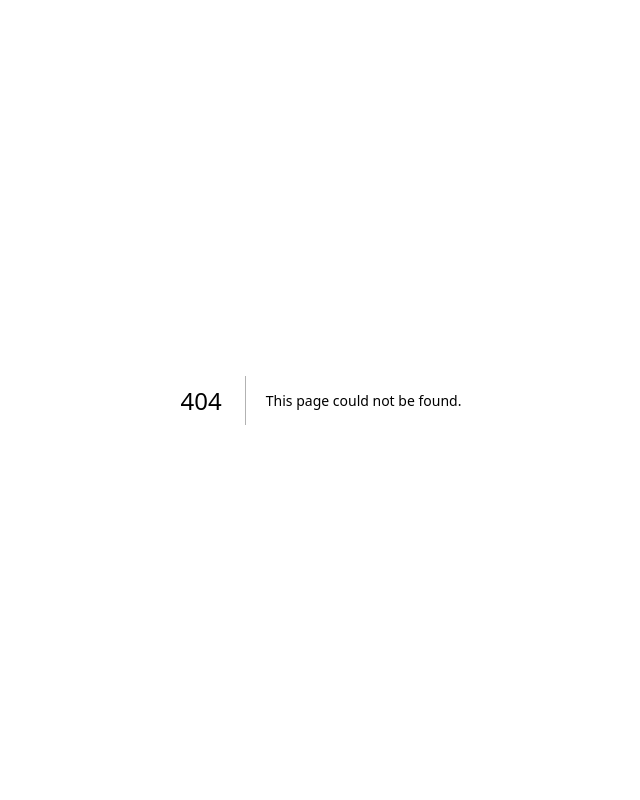
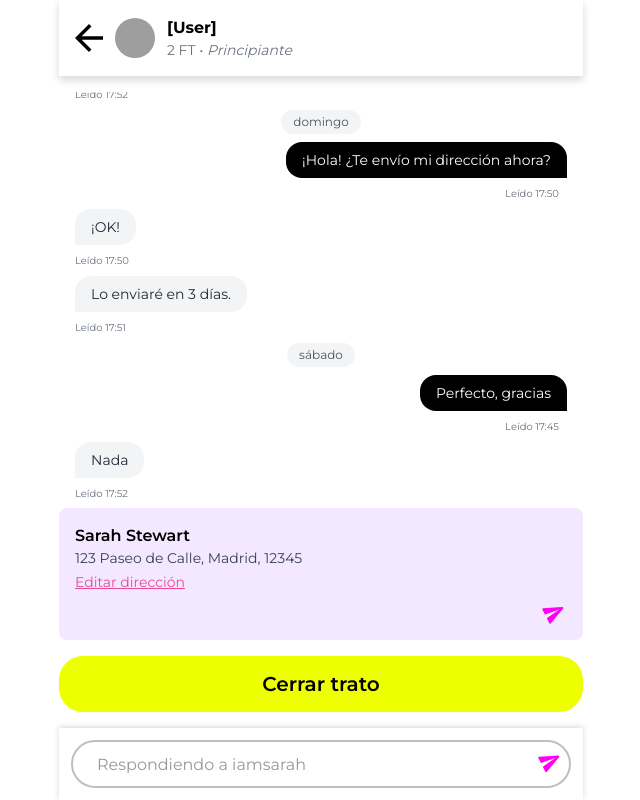
Before and after one commit to MitalLogistic/zeroNPC_vercel, a Next.js app: page /chatDetails in a window 1280 px wide. Before the commit this address had no page. Shown: the whole page, without its empty margins (319-959 px from the left). Built offline with nearby package versions, Linux system fonts and the light colour scheme; grey boxes are pictures that could not be loaded.

Commit message:
message list page design

```diff
--- /dev/null
+++ b/src/app/(subPage)/chatDetails/page.jsx
@@ -0,0 +1,158 @@
+"use client";
+import Image from "next/image";
+import { useRouter } from "next/navigation";
+import React, { useEffect, useRef, useState } from "react";
+import { motion } from "framer-motion";
+import SendTokenCard from "../../../components/SendTokenCard";
+
+export default function TokenDetailsCard() {
+    const router = useRouter();
+    const messages = [
+        { id: 1, type: 'sender', text: '¡Hola! ¿Te envío mi dirección ahora?', time: '2025-04-13T17:50' },
+        { id: 2, type: 'receiver', text: '¡OK!', time: '2025-04-13T17:50' },
+        { id: 3, type: 'receiver', text: 'Lo enviaré en 3 días.', time: '2025-04-13T17:51' },
+        { id: 4, type: 'sender', text: 'Perfecto, gracias', time: '2025-04-12T17:45' },
+        { id: 5, type: 'receiver', text: 'Nada', time: '2025-04-12T17:52' },
+        { id: 1, type: 'sender', text: '¡Hola! ¿Te envío mi dirección ahora?', time: '2025-04-13T17:50' },
+        { id: 2, type: 'receiver', text: '¡OK!', time: '2025-04-13T17:50' },
+        { id: 3, type: 'receiver', text: 'Lo enviaré en 3 días.', time: '2025-04-13T17:51' },
+        { id: 4, type: 'sender', text: 'Perfecto, gracias', time: '2025-04-12T17:45' },
+        { id: 5, type: 'receiver', text: 'Nada', time: '2025-04-12T17:52' },
+        { id: 1, type: 'sender', text: '¡Hola! ¿Te envío mi dirección ahora?', time: '2025-04-13T17:50' },
+        { id: 2, type: 'receiver', text: '¡OK!', time: '2025-04-13T17:50' },
+        { id: 3, type: 'receiver', text: 'Lo enviaré en 3 días.', time: '2025-04-13T17:51' },
+        { id: 4, type: 'sender', text: 'Perfecto, gracias', time: '2025-04-12T17:45' },
+        { id: 5, type: 'receiver', text: 'Nada', time: '2025-04-12T17:52' },
+    ];
+
+    const chatContainerRef = useRef(null); // Ref to the chat container
+
+    // Function to extract the date part (YYYY-MM-DD)
+    const getDateString = (dateTime) => {
+        const date = new Date(dateTime);
+        return date.toISOString().split('T')[0]; // Return YYYY-MM-DD
+    };
+
+    // Scroll to bottom when messages change
+    useEffect(() => {
+        if (chatContainerRef.current) {
+            chatContainerRef.current.scrollTop = chatContainerRef.current.scrollHeight;
+        }
+    }, [messages]);
+    return (
+        <div className="flex flex-col h-screen">
+            <div className="sticky top-0 bg-white w-full z-10  flex items-center space-x-3 p-4 mb-4 shadow-[0px_4px_8px_#00000029]">
+                <button>  <img src="/images/Back_Arrow_Icon.svg" alt="Back" className="w-7 h-7" /></button>
+                <img src="https://images.pexels.com/photos/1704488/pexels-photo-1704488.jpeg" alt="User" className="w-10 h-10 rounded-full" />
+                <div>
+                    <p className="font-bold text-black">[User]</p>
+                    <p className="text-sm text-gray-500">2 FT • <em>Principiante</em></p>
+                </div>
+            </div>
+
+            <div ref={chatContainerRef} className="flex-grow overflow-y-auto px-4 py-2">
+                <div className="space-y-2">
+                    {messages.map((msg, index) => {
+                        const previousMessage = messages[index - 1];
+                        const isNewDate = previousMessage ? getDateString(previousMessage.time) !== getDateString(msg.time) : true;
+
+                        return (
+                            <React.Fragment key={msg.id}>
+                                {isNewDate && (
+                                    <div className="flex justify-center mb-2">
+                                        <span className="text-xs bg-gray-100 text-gray-600 px-3 py-1 rounded-full">
+                                            {new Date(msg.time).toLocaleDateString('es-ES', { weekday: 'long' })}
+                                        </span>
+                                    </div>
+                                )}
+
+                                {/* Chat Bubble */}
+                                <div className={msg.type === 'sender' ? 'flex justify-end' : 'flex items-start'}>
+                                    <div className={`text-sm px-4 py-2 rounded-2xl max-w-[70%] ${msg.type === 'sender'
+                                        ? 'bg-black text-white rounded-br-none'
+                                        : 'bg-gray-100 text-gray-800 rounded-bl-none'
+                                        }`}
+                                    >
+                                        {msg.text}
+                                    </div>
+                                </div>
+
+                                {/* Time of message */}
+                                <div className={msg.type === 'sender' ? 'flex justify-end' : 'flex justify-start'}>
+                                    <span className="text-[10px] text-gray-500 pr-2">
+                                        {`Leído ${new Date(msg.time).toLocaleTimeString('es-ES', { hour: '2-digit', minute: '2-digit' })}`}
+                                    </span>
+                                </div>
+                            </React.Fragment>
+                        );
+                    })}
+                </div>
+            </div>
+
+            {/* Address Card
+            <div className="bg-purple-100 p-4 rounded-lg mb-4">
+                <p className="font-semibold text-black">Sarah Stewart</p>
+                <p className="text-sm text-gray-700">123 Paseo de Calle, Madrid, 12345</p>
+                <p className="text-pink-500 text-sm underline cursor-pointer mt-1">Editar dirección</p>
+                <div className="flex justify-end mt-2">
+                    <button className="text-pink-500">
+                        <svg xmlns="http://www.w3.org/2000/svg" className="w-5 h-5 transform rotate-45" fill="currentColor" viewBox="0 0 24 24">
+                            <path d="M2.01 21L23 12 2.01 3 2 10l15 2-15 2z" />
+                        </svg>
+                    </button>
+                </div>
+            </div>
+
+
+            <div className="flex justify-center mb-4">
+                <button className="main-button">Cerrar trato</button>
+            </div>
+
+            <div className="flex justify-end">
+                <button className="text-pink-500">
+                    <svg xmlns="http://www.w3.org/2000/svg" className="w-6 h-6 transform rotate-45" fill="currentColor" viewBox="0 0 24 24">
+                        <path d="M2.01 21L23 12 2.01 3 2 10l15 2-15 2z" />
+                    </svg>
+                </button>
+            </div> */}
+            <div className="bg-white space-y-4">
+                {/* Address Card */}
+                <div className="bg-purple-100 p-4 rounded-lg">
+                    <p className="font-semibold text-black">Sarah Stewart</p>
+                    <p className="text-sm text-gray-700">123 Paseo de Calle, Madrid, 12345</p>
+                    <p className="text-pink-500 text-sm underline cursor-pointer mt-1">Editar dirección</p>
+                    <div className="flex justify-end mt-2">
+                        <button className="text-pink-500">
+                            <svg xmlns="http://www.w3.org/2000/svg" width="25.041" height="23.954" viewBox="0 0 25.041 23.954">
+                                <path id="Send_Message_Icon" d="M3.4,20.4l17.45-7.48a1,1,0,0,0,0-1.84L3.4,3.6a.993.993,0,0,0-1.39.91L2,9.12a.994.994,0,0,0,.87.99L17,12,2.87,13.88a1.012,1.012,0,0,0-.87,1l.01,4.61A.993.993,0,0,0,3.4,20.4Z" transform="matrix(0.891, -0.454, 0.454, 0.891, -3.378, 6.609)" fill="#ff00f2" />
+                            </svg>
+                        </button>
+                    </div>
+                </div>
+
+                {/* Close Deal Button */}
+                <div className="flex justify-center">
+                    <button className="main-button">Cerrar trato</button>
+                </div>
+
+
+                <div className="w-full bottom-0 z-10 bg-white flex  py-3 px-3 relative" style={{ boxShadow: "0pt -1pt 4pt #00000029" }}>
+                    <input
+                        type="text"
+                        placeholder="Respondiendo a iamsarah"
+                        className="pl-6 pr-16 placeholder:text-primary-black placeholder:text-opacity-50 placeholder:font-normal border-2 border-[#C0BDC8] rounded-3xl h-12 w-full focus:outline focus:outline-light-blue"
+                    />
+                    <div className="absolute right-5 top-1/2 transform -translate-y-1/2 cursor-pointer">
+                        <button className="ml-2">
+                            <svg xmlns="http://www.w3.org/2000/svg" width="25.041" height="23.954" viewBox="0 0 25.041 23.954">
+                                <path id="Send_Message_Icon" d="M3.4,20.4l17.45-7.48a1,1,0,0,0,0-1.84L3.4,3.6a.993.993,0,0,0-1.39.91L2,9.12a.994.994,0,0,0,.87.99L17,12,2.87,13.88a1.012,1.012,0,0,0-.87,1l.01,4.61A.993.993,0,0,0,3.4,20.4Z" transform="matrix(0.891, -0.454, 0.454, 0.891, -3.378, 6.609)" fill="#ff00f2" />
+                            </svg>
+                        </button>
+                    </div>
+
+                </div>
+            </div>
+        </div>
+
+    );
+}
```
